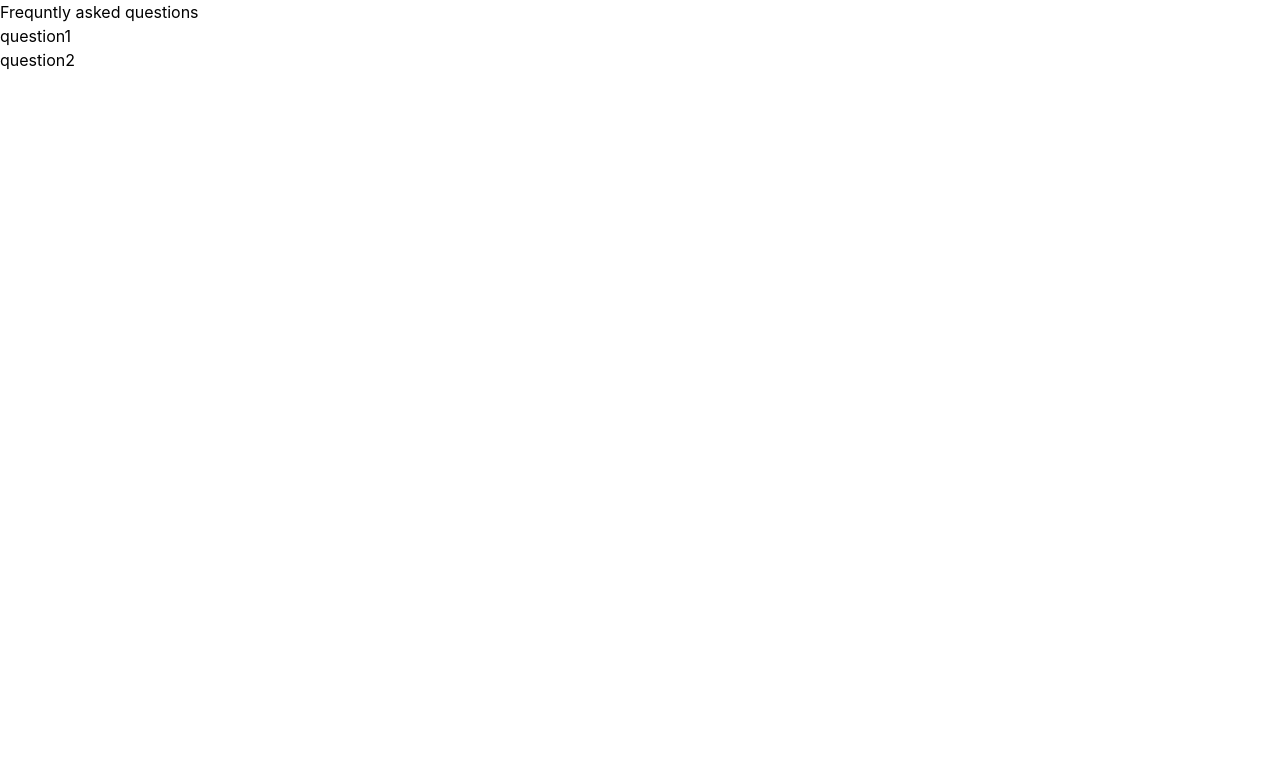
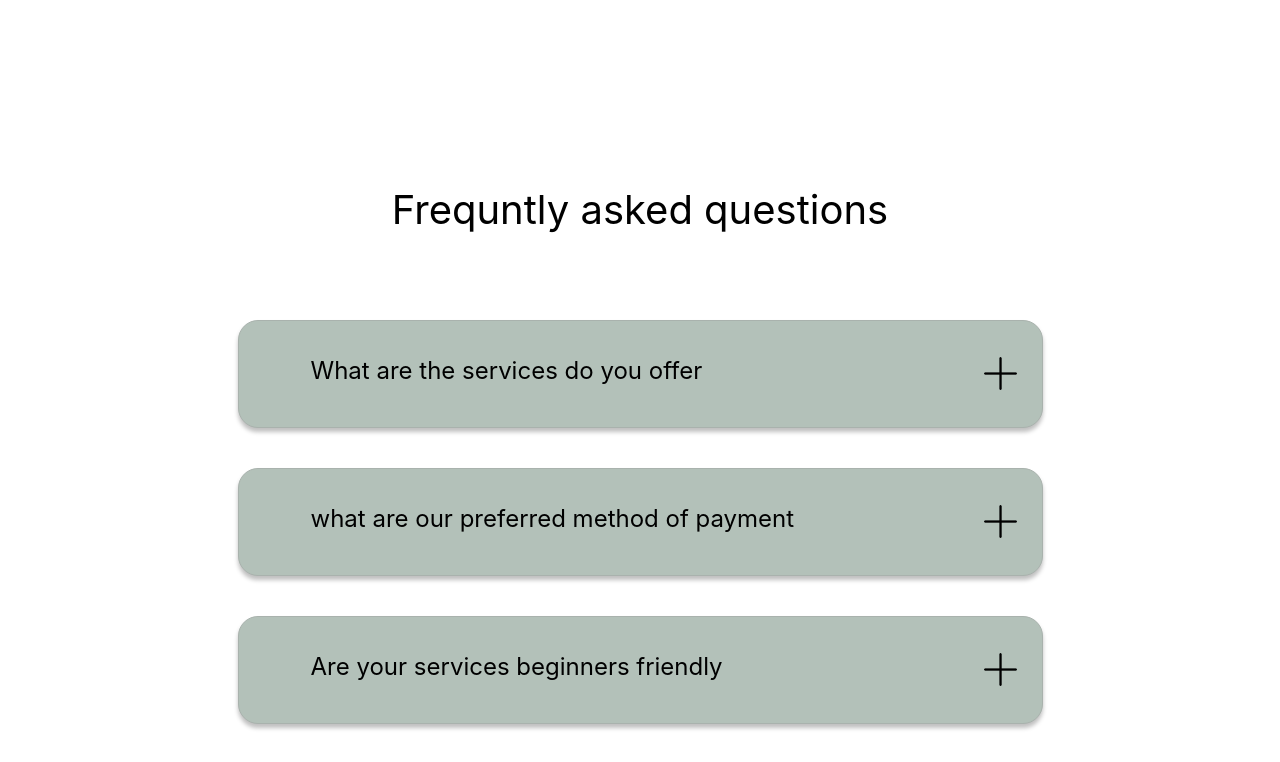
Before and after one commit to adrianna157/open-doors-sanctuary, a React (Create React App) app: page / in a window 1280 px wide. Shown: the top 762 px of the page. Built offline with nearby package versions, Linux system fonts and the light colour scheme.

Commit message:
FAQ answers changed onClick

```diff
--- /dev/null
+++ b/src/Answer.js
@@ -0,0 +1,9 @@
+import React from 'react'
+
+export default function Answer(question) {
+    return (
+        <div className='answerType'>
+            {question.children}
+        </div>
+    );
+}
--- a/src/App.css
+++ b/src/App.css
@@ -1,38 +1,61 @@
-.App {
+.centerized {
   text-align: center;
 }
 
-.App-logo {
-  height: 40vmin;
-  pointer-events: none;
+.questionType {
+  width: 805px;
+  height: 108px;
+  margin-top: 40px;
+  margin-bottom: 40px;
+  margin-left: auto;
+  margin-right: auto;
+
+  background: #B3C1B9;
+  border: 0.7px solid #A9B2AD;
+  box-sizing: border-box;
+  box-shadow: 0px 4px 4px rgba(0, 0, 0, 0.25);
+  border-radius: 20px;
+
+  font-size: 24px;
+  text-align: left;
+  line-height: 100px;
+  text-indent: 3em;
 }
 
-@media (prefers-reduced-motion: no-preference) {
-  .App-logo {
-    animation: App-logo-spin infinite 20s linear;
-  }
+.answerType {
+  width: 785px;
+
+  background: rgba(179, 193, 185, 0.5);
+  border: 0.7px solid #A9B2AD;
+  box-sizing: border-box;
+  box-shadow: 0px 4px 4px rgba(0, 0, 0, 0.25);
+  border-radius: 20px;
+  width: 755px;
+  height: auto;
+  margin-left: auto;
+  margin-right: auto;
+  margin-top: -40px;
+  padding: 15px;
+
+  font-size: 24px;
+  text-align: left;
+  /* line-height: 100px; */
+  text-indent: 3em;
+  /* margin: 15px; */
 }
 
-.App-header {
-  background-color: #282c34;
-  min-height: 100vh;
-  display: flex;
-  flex-direction: column;
-  align-items: center;
-  justify-content: center;
-  font-size: calc(10px + 2vmin);
-  color: white;
+.main-faq-title {
+  font-size: 40px;
+  margin-top: 180px;
+  margin-bottom: 80px;
 }
 
-.App-link {
-  color: #61dafb;
+.open-close-element {
+  position: inherit;
+  width: 35px;
+  height: 35px;
+  float: right;
+
+  margin-top: 35px;
+  margin-right: 1em;
 }
-
-@keyframes App-logo-spin {
-  from {
-    transform: rotate(0deg);
-  }
-  to {
-    transform: rotate(360deg);
-  }
-}
--- a/src/FrequantlyAskedQuestions.js
+++ b/src/FrequantlyAskedQuestions.js
@@ -1,18 +1,20 @@
-import React from "react";
+import React, {useState} from "react";
 import Question from "./Question";
+import questions from './faq.json'
 
 export default function FrequantlyAskedQuestions() {
 
-    let questions = ['question1', 'question2'];
     // TODO get @questions from DB or somewhere else
-
     return (
         <div className="centerized">
             {/* TODO add styles of common text */}
-            <h1>Frequntly asked questions</h1>
+            <h1 className="main-faq-title">Frequntly asked questions</h1>
             {questions.map((question) => {
-                return <Question>{question}</Question>
+                return <Question className="centerized"
+                        key={question.id}
+                    >{question}</Question>
             })}
+            <h2>Have additional questions?</h2>
         </div>
     );
 }
--- a/src/Question.js
+++ b/src/Question.js
@@ -1,9 +1,24 @@
-import React from "react";
+import React, { useState } from "react";
+import Answer from "./Answer";
+import open from './resources/open.png'
+import close from './resources/close.png'
 
 export default function Question(question) {
+    const [showAnswer, setShowAnswer] = useState(false);
+
     return (
-        <div>
-            {question.children}
-        </div>
+        <>
+            <div className="questionType"
+                onClick={() => setShowAnswer(!showAnswer)}
+                >
+                {question.children.question}
+                <div className="open-close-element">
+                    {showAnswer ?
+                    <img src={close}/> :
+                    <img src={open} />}
+                </div>
+            </div>
+            {showAnswer && <Answer>{question.children.answer}</Answer>}
+        </>
     );
 }
--- /dev/null
+++ b/src/faq.json
@@ -0,0 +1,27 @@
+[
+    {
+     "id": 1,
+     "question": "What are the services do you offer",
+     "answer": "Lorem ipsum dolor sit amet consectetur adipisicing elit. Voluptates corporis vitae tempora quod provident tenetur culpa dolore facere? Earum, dolor?"
+    },
+    {
+     "id": 2,
+     "question": "what are our preferred method of payment",
+     "answer": "Lorem ipsum dolor, sit amet consectetur adipisicing elit. Architecto iusto veniam eveniet labore impedit nam"
+    },
+    {
+     "id": 3,
+     "question": "Are your services beginners friendly",
+     "answer": "Lorem ipsum dolor sit, amet consectetur adipisicing elit. Praesentium, sed. Dolores,"
+    },
+    {
+     "id": 4,
+     "question": "what how does it take to upgrade a package",
+     "answer": "Lorem ipsum dolor sit, amet consectetur adipisicing elit. Praesentium, sed. Dolores, sequi."
+    },
+    {
+     "id": 5,
+     "question": "Where are your offices located around the world",
+     "answer": "Lorem ipsum dolor sit, amet consectetur adipisicing elit. Praesentium, sed. Dolores, sequi."
+    }
+   ]
--- a/src/faq_styles.css
+++ /dev/null
@@ -1,5 +0,0 @@
-/* TODO move it to general class and import that class in Question.js */
-
-.questionType {
-
-}
```
Also changed, not shown: src/resources/close.png (added), src/resources/open.png (added).
